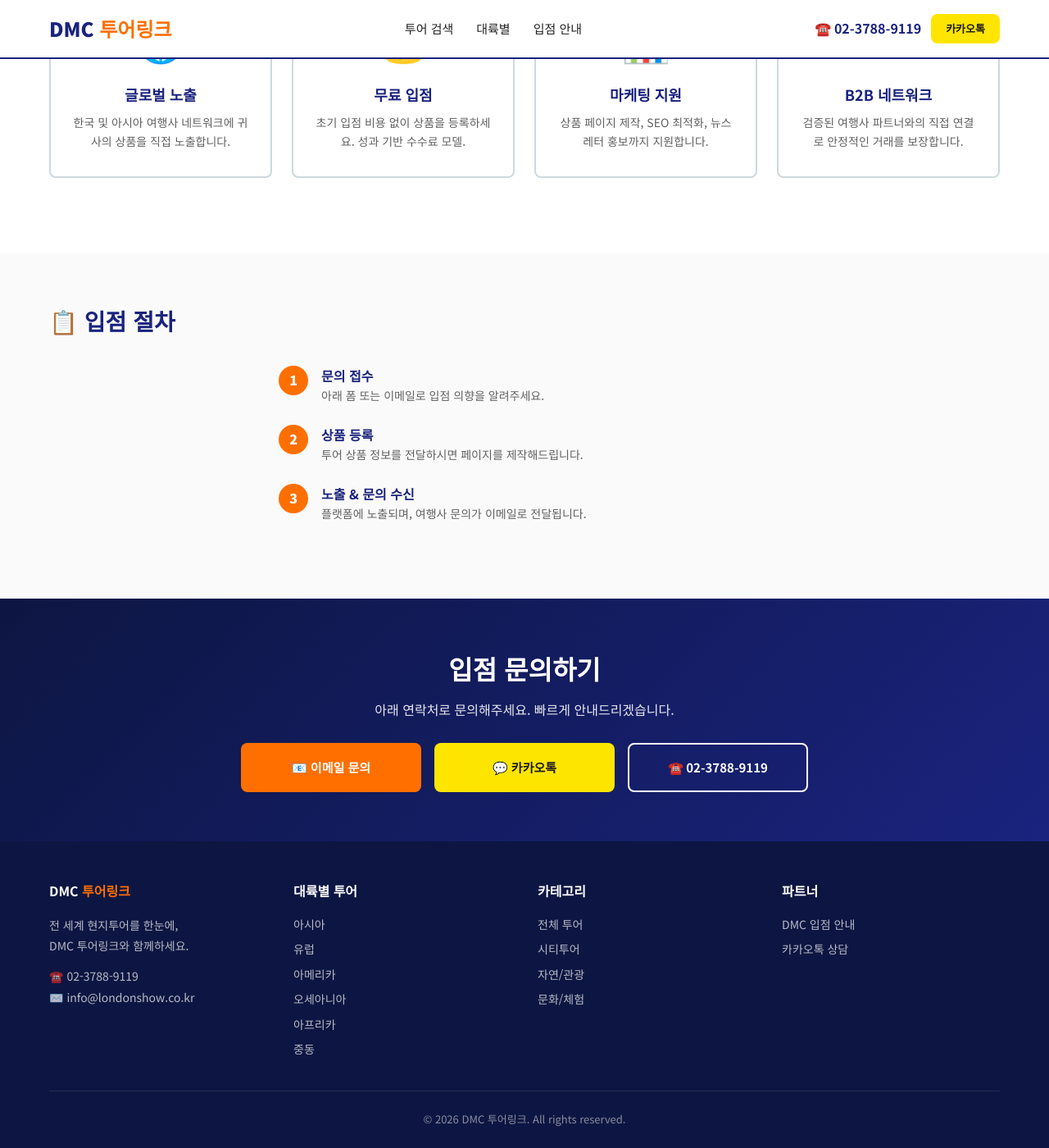
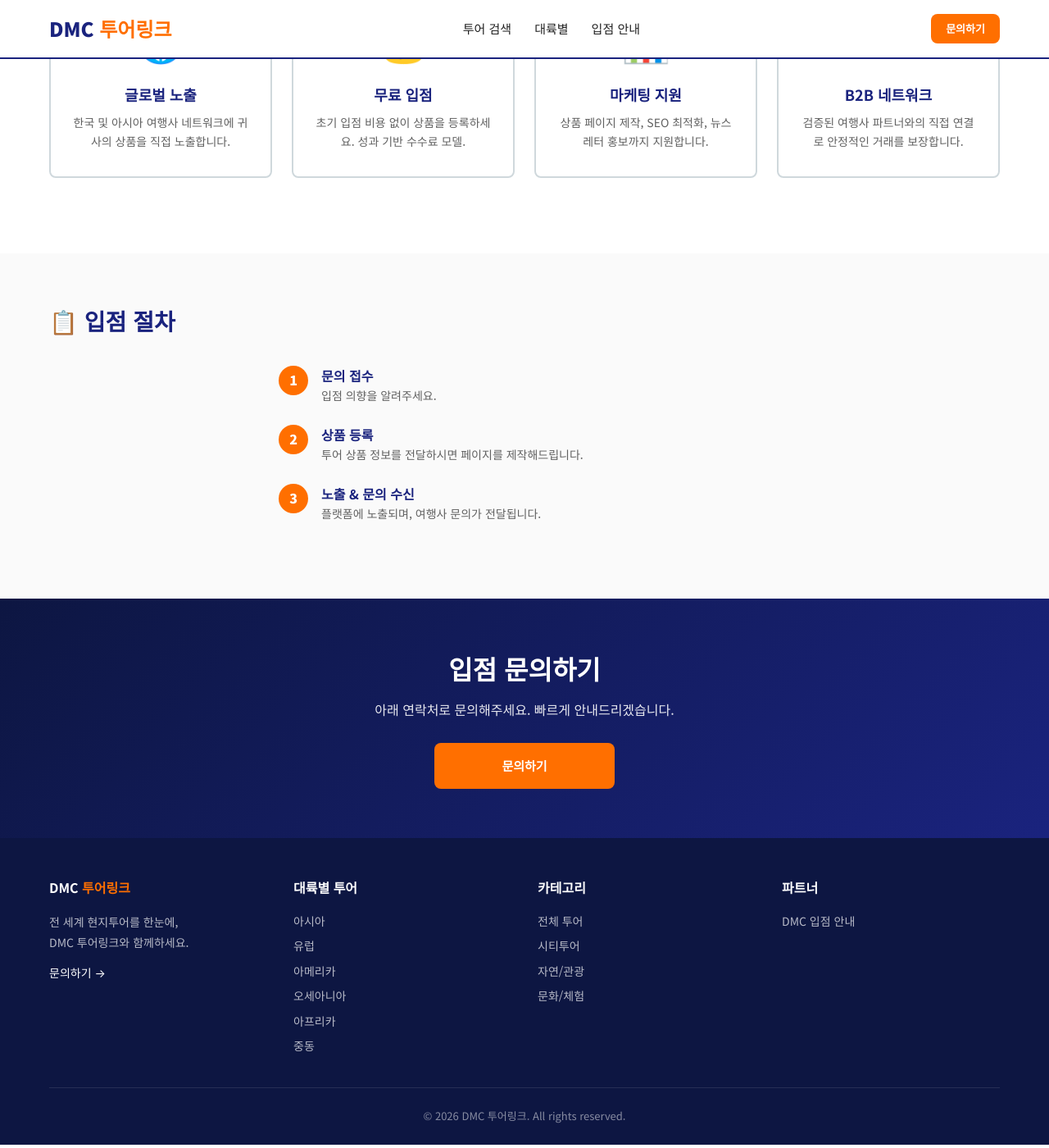
Before and after one commit to kimdaeri-bot/dmc-platform, a Jekyll site: the page built from partners/index.html, in a window 1280 px wide and 1400 px high, scrolled down 423 px. Shown: the whole window at 82% size. Built offline with Jekyll 4.4.1, drawn with Linux system fonts in a browser that asks for light colours.

Commit message:
Remove phone/kakao/email contacts - keep inquiry form only

```diff
--- a/_includes/footer.html
+++ b/_includes/footer.html
@@ -5,8 +5,7 @@
         <h3>DMC <span style="color:var(--orange)">투어링크</span></h3>
         <p>전 세계 현지투어를 한눈에,<br>DMC 투어링크와 함께하세요.</p>
         <p style="margin-top:12px;">
-          ☎️ {{ site.brand.phone }}<br>
-          ✉️ {{ site.brand.email }}
+          <a href="{{ '/contact/' | relative_url }}" style="color:white;">문의하기 →</a>
         </p>
       </div>
       <div class="footer-section">
@@ -28,7 +27,6 @@
       <div class="footer-section">
         <h3>파트너</h3>
         <a href="{{ '/partners/' | relative_url }}">DMC 입점 안내</a>
-        <a href="{{ site.brand.kakao }}" target="_blank">카카오톡 상담</a>
       </div>
     </div>
     <div class="footer-bottom">
--- a/_includes/header.html
+++ b/_includes/header.html
@@ -7,8 +7,7 @@
       <a href="{{ '/partners/' | relative_url }}">입점 안내</a>
     </nav>
     <div class="header-cta">
-      <a href="tel:{{ site.brand.phone }}" class="header-phone">☎️ {{ site.brand.phone }}</a>
-      <a href="{{ site.brand.kakao }}" target="_blank" class="btn btn-kakao btn-sm">카카오톡</a>
+      <a href="{{ '/contact/' | relative_url }}" class="btn btn-primary btn-sm">문의하기</a>
     </div>
     <button class="mobile-toggle" onclick="document.getElementById('navMenu').classList.toggle('open')">☰</button>
   </div>
--- a/index.html
+++ b/index.html
@@ -121,8 +121,7 @@ title: "DMC 투어링크 - 전 세계 현지투어 메타 플랫폼"
     <p>전 세계 여행사에 귀사의 현지투어를 소개하세요. 간편한 입점, 강력한 노출.</p>
     <div class="cta-buttons">
       <a href="{{ '/partners/' | relative_url }}" class="btn btn-primary btn-lg">🏢 입점 안내</a>
-      <a href="{{ site.brand.kakao }}" target="_blank" class="btn btn-kakao btn-lg">💬 카카오톡 문의</a>
-      <a href="tel:{{ site.brand.phone }}" class="btn btn-outline btn-lg" style="border-color:white;color:white;">☎️ {{ site.brand.phone }}</a>
+      <a href="{{ '/contact/' | relative_url }}" class="btn btn-outline btn-lg" style="border-color:white;color:white;">문의하기</a>
     </div>
   </div>
 </div>
--- a/partners/index.html
+++ b/partners/index.html
@@ -45,7 +45,7 @@ title: "DMC 입점 안내 - DMC 투어링크"
     <div style="max-width:600px;margin:32px auto;">
       <div style="display:flex;align-items:flex-start;gap:16px;margin-bottom:24px;">
         <span style="background:var(--orange);color:white;width:36px;height:36px;border-radius:50%;display:flex;align-items:center;justify-content:center;font-weight:900;flex-shrink:0;">1</span>
-        <div><h3 style="font-size:16px;font-weight:700;color:var(--navy);">문의 접수</h3><p style="font-size:14px;color:var(--gray-700);">아래 폼 또는 이메일로 입점 의향을 알려주세요.</p></div>
+        <div><h3 style="font-size:16px;font-weight:700;color:var(--navy);">문의 접수</h3><p style="font-size:14px;color:var(--gray-700);">입점 의향을 알려주세요.</p></div>
       </div>
       <div style="display:flex;align-items:flex-start;gap:16px;margin-bottom:24px;">
         <span style="background:var(--orange);color:white;width:36px;height:36px;border-radius:50%;display:flex;align-items:center;justify-content:center;font-weight:900;flex-shrink:0;">2</span>
@@ -53,7 +53,7 @@ title: "DMC 입점 안내 - DMC 투어링크"
       </div>
       <div style="display:flex;align-items:flex-start;gap:16px;margin-bottom:24px;">
         <span style="background:var(--orange);color:white;width:36px;height:36px;border-radius:50%;display:flex;align-items:center;justify-content:center;font-weight:900;flex-shrink:0;">3</span>
-        <div><h3 style="font-size:16px;font-weight:700;color:var(--navy);">노출 & 문의 수신</h3><p style="font-size:14px;color:var(--gray-700);">플랫폼에 노출되며, 여행사 문의가 이메일로 전달됩니다.</p></div>
+        <div><h3 style="font-size:16px;font-weight:700;color:var(--navy);">노출 & 문의 수신</h3><p style="font-size:14px;color:var(--gray-700);">플랫폼에 노출되며, 여행사 문의가 전달됩니다.</p></div>
       </div>
     </div>
   </div>
@@ -64,9 +64,7 @@ title: "DMC 입점 안내 - DMC 투어링크"
     <h2>입점 문의하기</h2>
     <p>아래 연락처로 문의해주세요. 빠르게 안내드리겠습니다.</p>
     <div class="cta-buttons">
-      <a href="mailto:info@londonshow.co.kr?subject=[DMC투어링크] 입점 문의" class="btn btn-primary btn-lg">📧 이메일 문의</a>
-      <a href="{{ site.brand.kakao }}" target="_blank" class="btn btn-kakao btn-lg">💬 카카오톡</a>
-      <a href="tel:{{ site.brand.phone }}" class="btn btn-outline btn-lg" style="border-color:white;color:white;">☎️ {{ site.brand.phone }}</a>
+      <a href="{{ '/contact/' | relative_url }}" class="btn btn-primary btn-lg">문의하기</a>
     </div>
   </div>
 </div>
```
Also changed, not shown: _layouts/tour-detail.html (+2 -6 lines).
